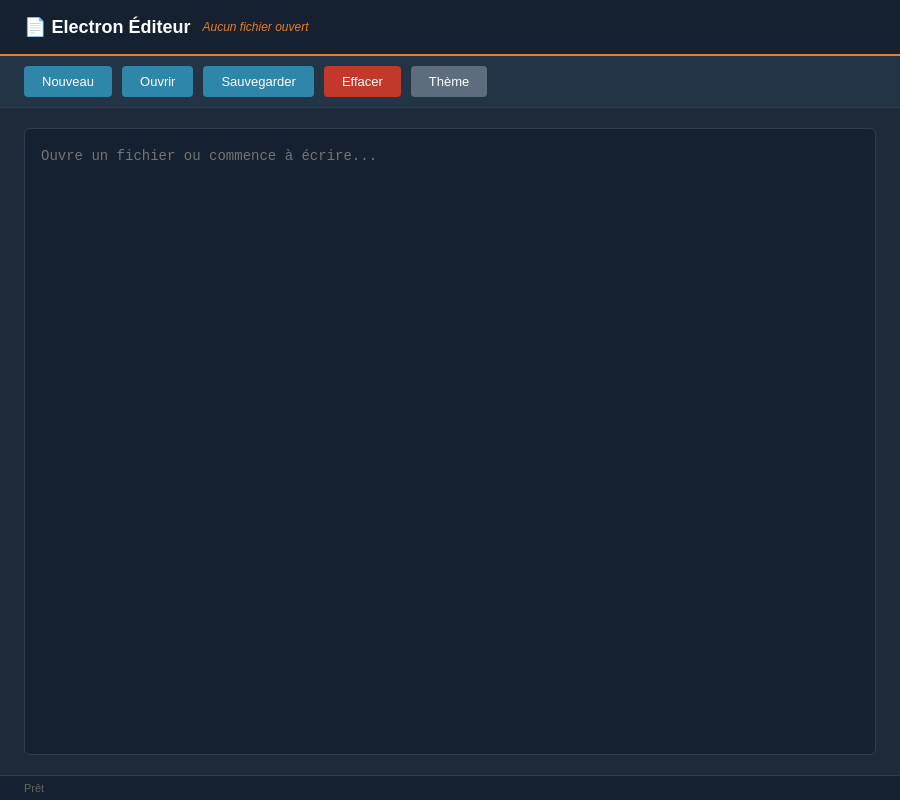
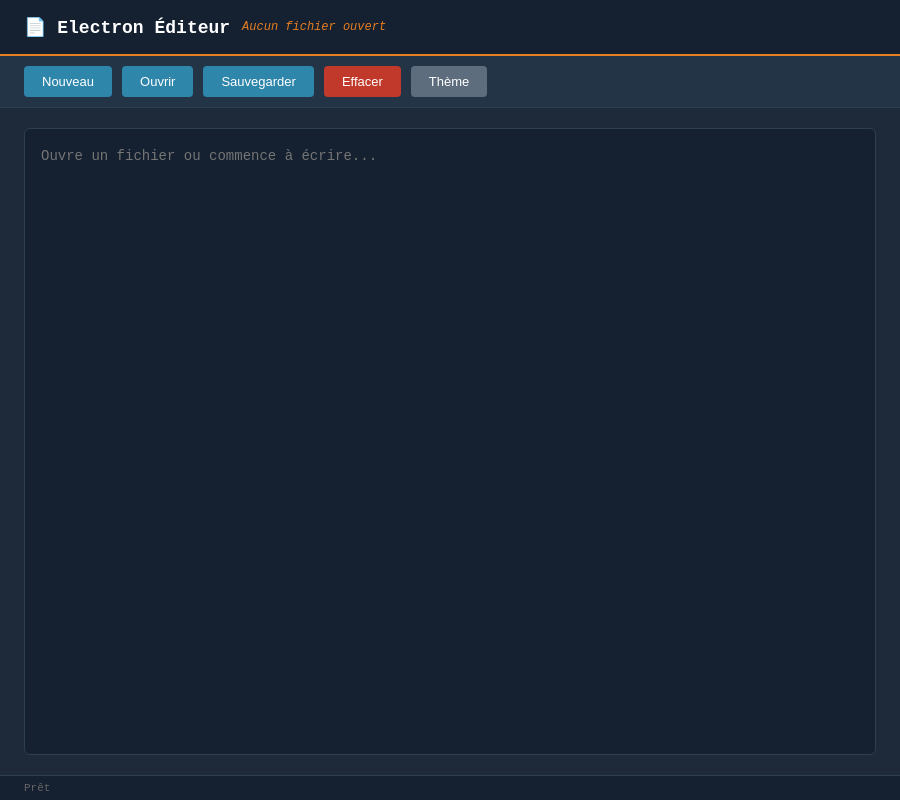
Before and after one commit to LucasGYnov/devDesktop_S1, an Electron app: page index.html in a window 900 px wide. Drawn offline with Linux system fonts and the light colour scheme; no server answers.

Commit message:
Font Monospace modifié

```diff
--- a/style.css
+++ b/style.css
@@ -1,7 +1,7 @@
 * { box-sizing: border-box; margin: 0; padding: 0; }
 
     body {
-      font-family: Arial, sans-serif;
+      font-family: Monospace, Arial, sans-serif;
       background: #1E2A3A;
       color: #D4F1F4;
       height: 100vh;
```
